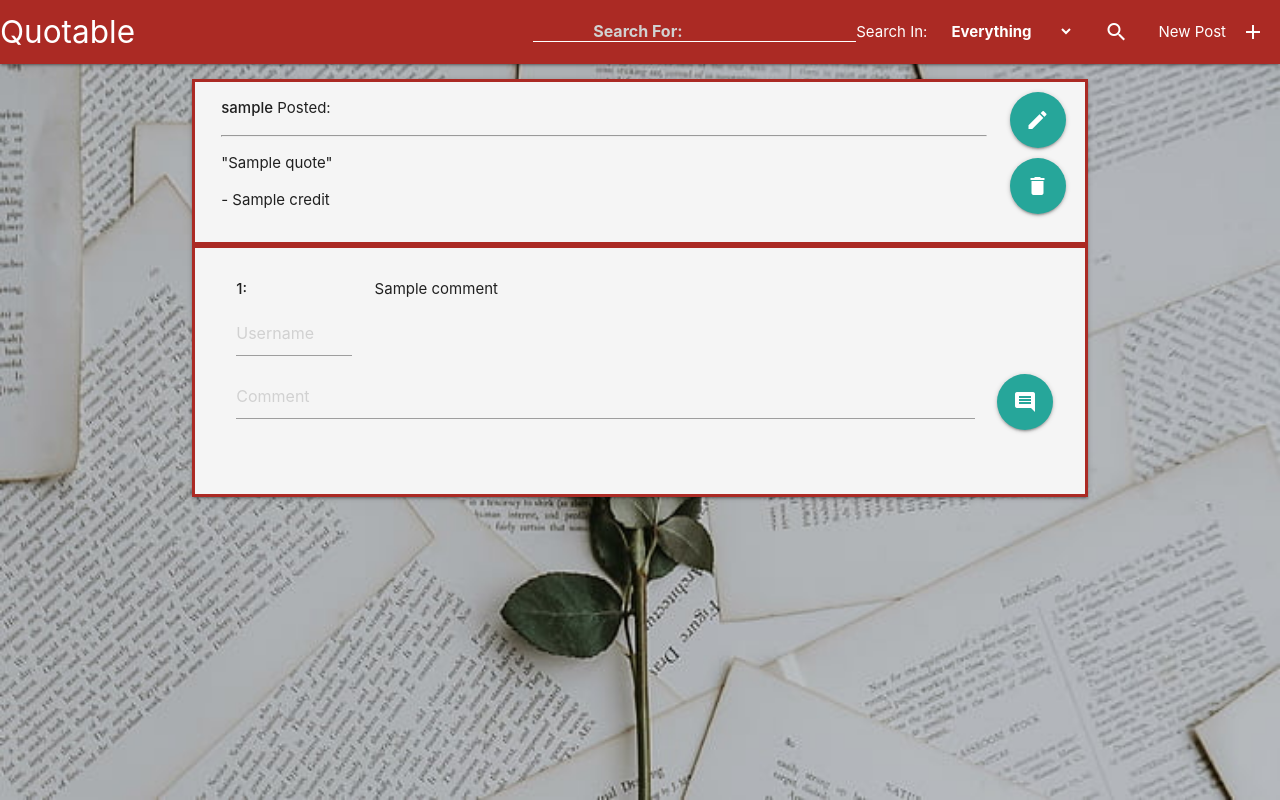
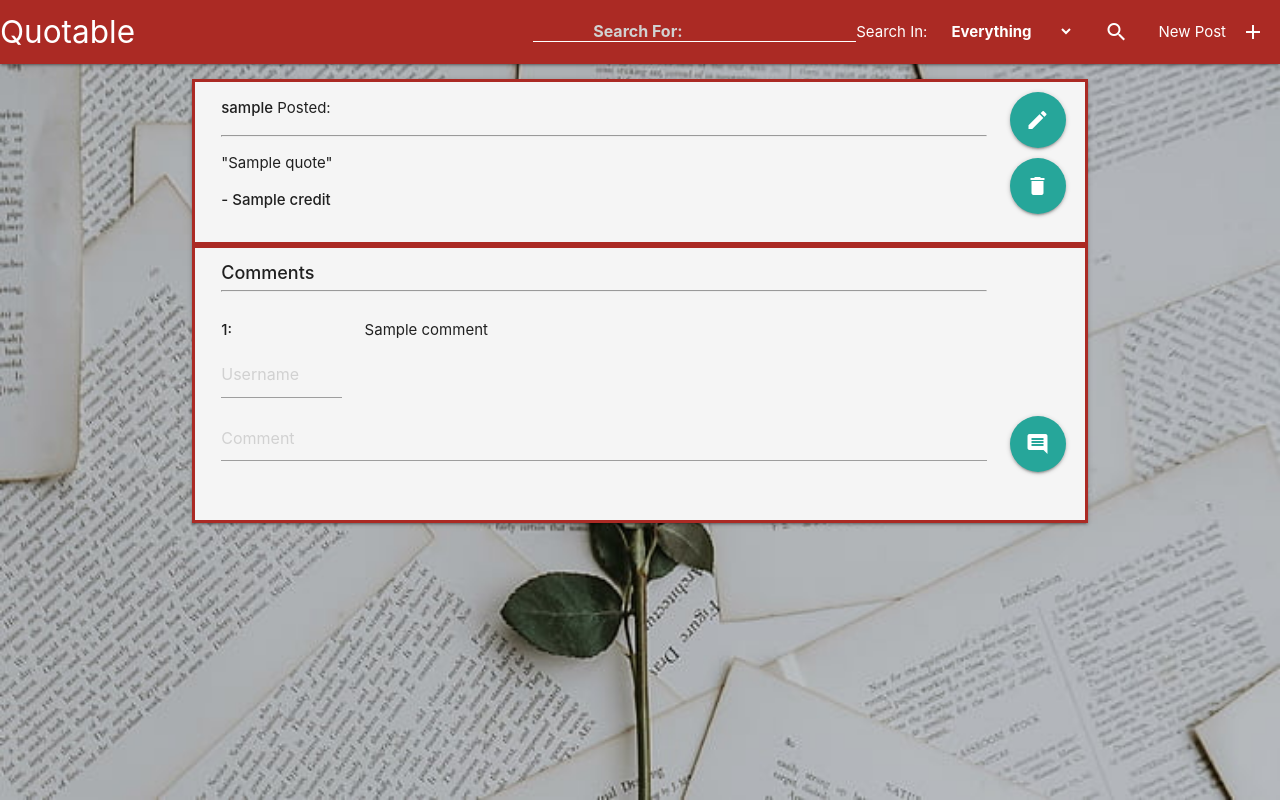
Before and after one commit to Stevie-P72/quotable, a Flask app: page / in a window 1280 px wide, after a click that opens the changed part. Run offline with Flask 2, Linux system fonts and the light colour scheme; a database or web service that is not in the repository returns one stand-in record (values such as "Sample title"); some libraries are stand-ins or nearby versions.

Commit message:
added delete comment function and completed timeline styling

```diff
--- a/app.py
+++ b/app.py
@@ -84,6 +84,18 @@ def search_quotes():
                     search_type=search_type, search_content=search_content))
 
 
+@app.route('/delete_comment/<quote_id>/<username>/<content>')
+def delete_comment(quote_id, username, content):
+    print(username)
+    print(content)
+    quote = mongo.db.Quotes.find_one({"_id": ObjectId(quote_id)})
+    comment_list = quote['comments']
+    comment_list.remove([username, content])
+    mongo.db.Quotes.update({"_id": ObjectId(quote_id)},
+                           {"$set": {"comments": comment_list}})
+    return redirect(url_for('get_quotes'))
+
+
 if __name__ == '__main__':
     app.run(host=os.environ.get('IP'),
             port=int(os.environ.get('PORT')),
--- a/static/css/style.css
+++ b/static/css/style.css
@@ -1,10 +1,22 @@
 .full-width{
     width: 100%;
-    margin: 0;
+    margin: 0 0 0 0
 }
+
+#edit_header{
+    margin-top: 15px;
+}
+
 .hiddendiv{
     width: 0 !important;
 }
+
+.small_header{
+    font-size: 1.2em;
+    margin: 0;
+    font-weight: 500;
+}
+
 .nav_select{
     display: inline;
     background: transparent;
@@ -63,6 +75,10 @@
 .collapsible-header{
     margin-top: 15px;
     padding-top: 0;
+}
+
+.collapsible-body{
+    padding: 1rem;
 }
 
 .nav_text{
--- a/templates/create_post.html
+++ b/templates/create_post.html
@@ -2,7 +2,7 @@
 {% extends 'base.html' %}
 {% block content %}
 
-<div class="row bg-white create_post_form">
+<div class="row bg-white create_post_form border_red">
     <form class="col s12" action="{{url_for('upload_post')}}" method="POST">
         <div class="row">
             <div class="input-field col s6">
--- a/templates/timeline.html
+++ b/templates/timeline.html
@@ -8,15 +8,17 @@
 
     <ul class="collapsible">
     {% for quote in quotes %}
-        <li>
-            <div class="collapsible-header post-container border_red bg-white read_only">
+        <li class="read_only">
+            <div class="collapsible-header post-container border_red bg-white">
                 <div class="row full-width">
                     <form action = "{{ url_for('edit_quote', quote_id=quote._id) }}" id="edit_quote_form" method="POST">
                         <div class="col s9 m10 l11">
+                            <h2 id = "edit_header" class = "small_header edit_quote_text">Edit Quote</h2>
+                            <hr class="edit_quote_text">
                             <p class = "read_quote_text"><strong>{{quote.username}}</strong> Posted:</p>
                             <hr class = "read_quote_text">
                             <p class = "read_quote_text">"{{quote.quote}}"</p>
-                            <p class = "read_quote_text">- {{quote.credit}} </p>
+                            <p class = "read_quote_text"><strong>- {{quote.credit}} </strong></p>
 
                             <input type="text" class = "edit_quote_text" value="{{quote.username}}" placeholder = "username" id="username" name="username">
                             <input type="text" class = "edit_quote_text" value="{{quote.quote}}" placeholder = "quote" id="quote" name="quote">
@@ -44,13 +46,24 @@
             </div>
             <div class="collapsible-body border_red bg-white">
                 <div class="comments_container">
+                <div class="row">
+                    <div class="col col s9 m10 l11">
+                        <h2 class = "small_header">Comments</h2>
+                        <hr>
+                    </div>
+                </div>
+
                 {% for comment in quote.comments %}
                     <div class="row comment_row">
                         <div class="col s12 l2">
                             <p class="comment_name"><strong>{{ comment[0] }}:</strong></p>
                         </div>
-                        <div class="col s12 l10">
+                        <div class="col s9 m10 l9">
                             <p class = "comment_content">{{ comment[1] }}</p>
+                            <hr class = "edit_quote_text">
+                        </div>
+                        <div class="col s3 m2 l1 edit_enabled_btns">
+                            <a class="btn btn-floating btn-large waves-effect waves-light" href="{{ url_for('delete_comment', quote_id=quote._id, username=comment[0], content=comment[1]) }}" id = "delete_comment_btn"><i id = "delete_comment_btn_icon" class="material-icons center_text">delete</i></a>
                         </div>
                     </div>
                 {% endfor %}
```
